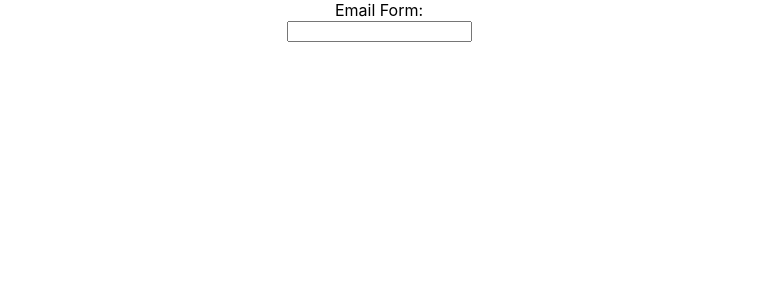
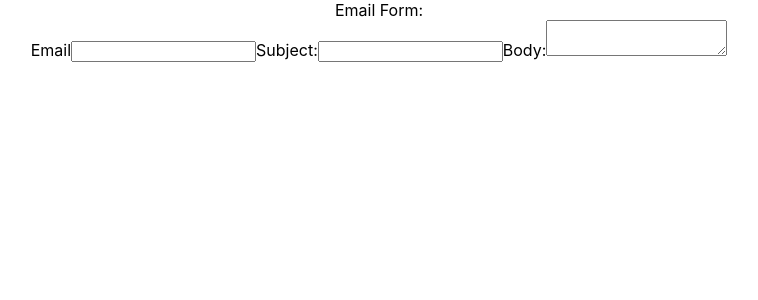
Before and after one commit to Crispyshill/portfolio-frontend, a React (Create React App) app: page / in a window 1280 px wide. Shown: the top 300 px of the page, without its empty margins (261-1019 px from the left). Built offline with nearby package versions, Linux system fonts and the light colour scheme.

Commit message:
Fleshed out form

```diff
--- a/src/emailForm/EmailForm.js
+++ b/src/emailForm/EmailForm.js
@@ -3,7 +3,12 @@ export default function(){
 		<div className="email-form-container">
 			<span>Email Form: </span>
 			<form className="email-form">
-				<input type="email"/>
+				<label for="email">Email</label>
+				<input id="email" type="email"/>
+				<label for="email-subject">Subject:</label>
+				<input id="email-subject" type="text"/>
+				<label for="email-body">Body:</label>
+				<textarea id="email-body"/>
 			</form>
 		</div>
 );
```
